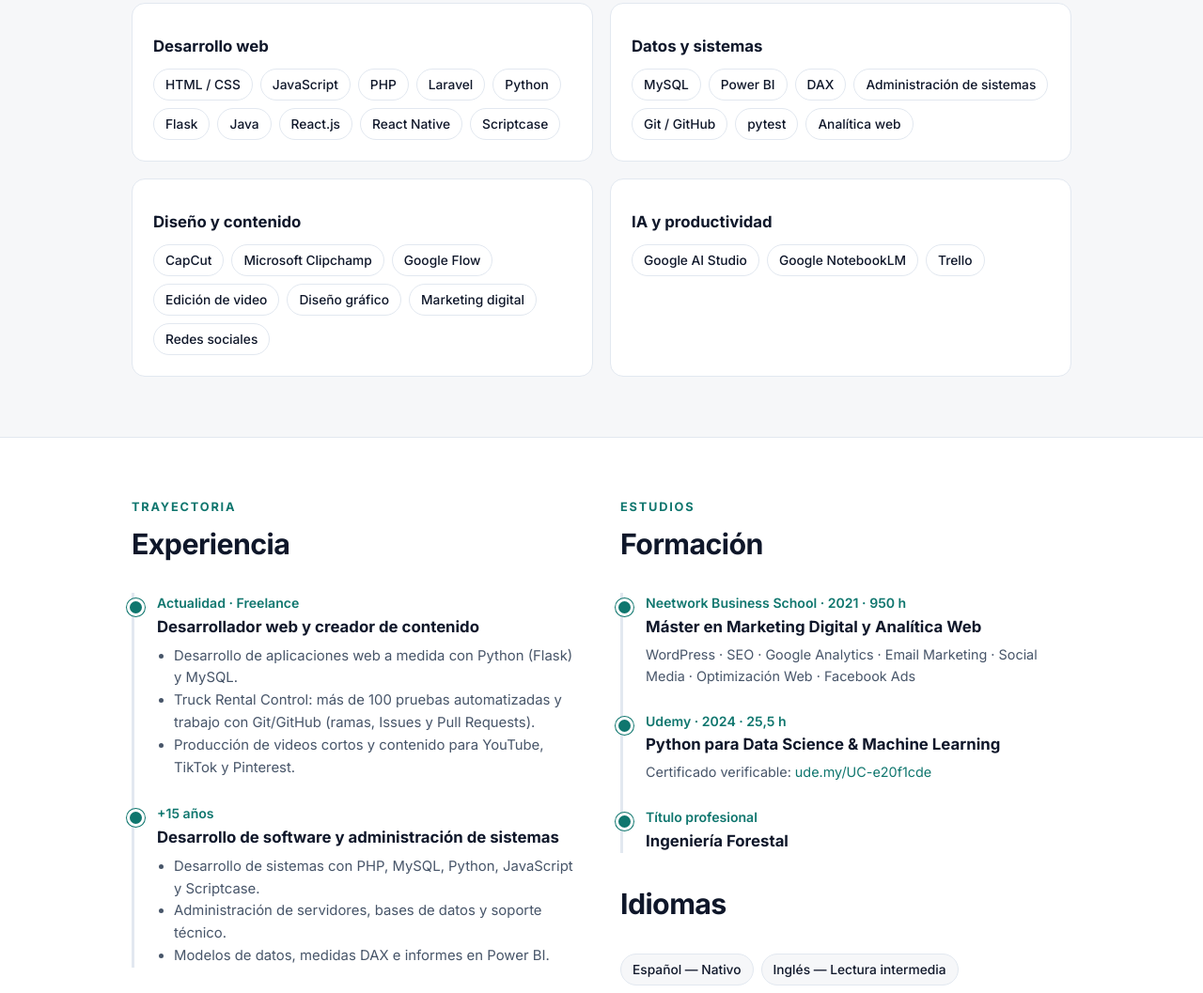
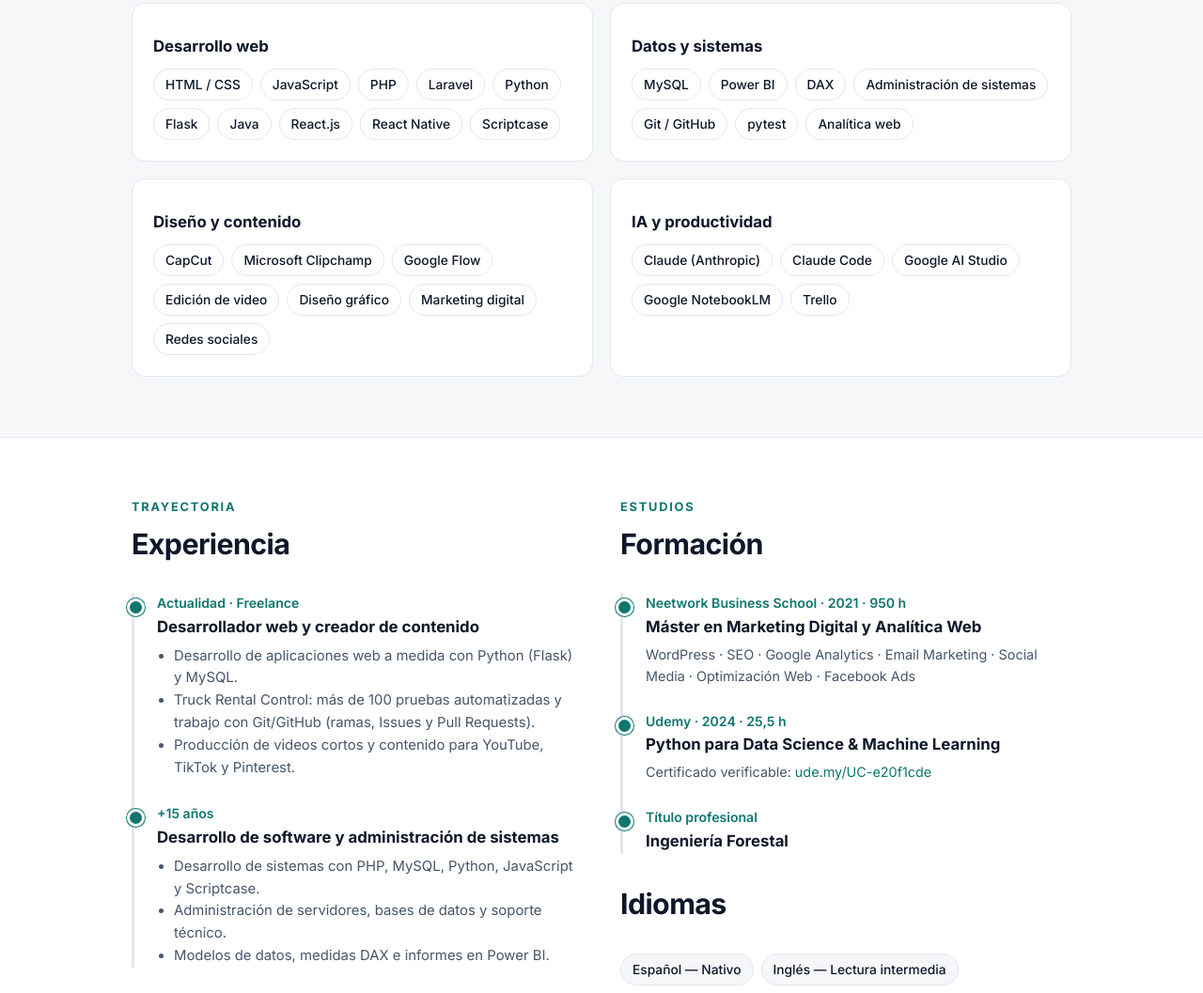
Before and after one commit to MarioCodina/MarioCodina.github.io, a plain HTML site: page index.html in a window 1280 px wide. Shown: the part 1777-2834 px from the top of the page at 94% size. Drawn offline with Linux system fonts and the light colour scheme.

Commit message:
docs(cv): agrega Claude y Claude Code a IA y productividad

```diff
--- a/index.html
+++ b/index.html
@@ -281,7 +281,7 @@
       </div>
       <div class="card">
         <h3>IA y productividad</h3>
-        <div class="chips"><span class="chip">Google AI Studio</span><span class="chip">Google NotebookLM</span><span class="chip">Trello</span></div>
+        <div class="chips"><span class="chip">Claude (Anthropic)</span><span class="chip">Claude Code</span><span class="chip">Google AI Studio</span><span class="chip">Google NotebookLM</span><span class="chip">Trello</span></div>
       </div>
     </div>
   </div>
```
Also changed, not shown: 1 other file.
